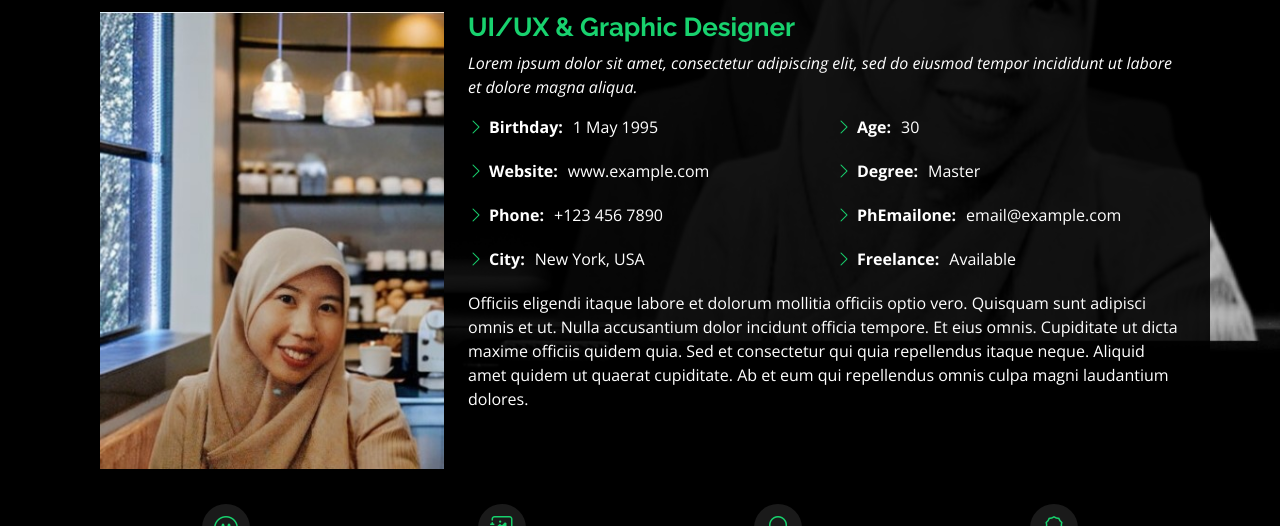
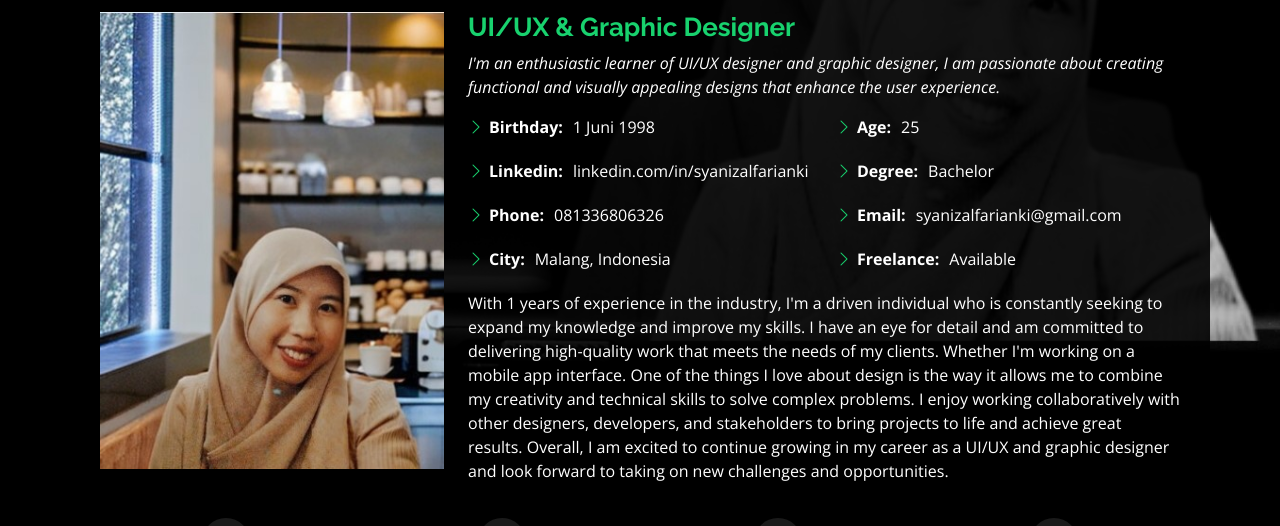
Before and after one commit to syaniz/syaniz.github.io, a plain HTML site: page index.html in a window 1280 px wide. Both pictures are taken after a click on the link "About". Shown: the part 201-727 px from the top of the page. Drawn offline with nearby package versions, Linux system fonts and the light colour scheme.

Commit message:
add about

```diff
--- a/index.html
+++ b/index.html
@@ -80,30 +80,34 @@
         <div class="col-lg-8 pt-4 pt-lg-0 content" data-aos="fade-left">
           <h3>UI/UX &amp; Graphic Designer</h3>
           <p class="fst-italic">
-            Lorem ipsum dolor sit amet, consectetur adipiscing elit, sed do eiusmod tempor incididunt ut labore et dolore
-            magna aliqua.
+            I'm an enthusiastic learner of UI/UX designer and graphic designer, I am passionate about creating functional and visually appealing designs that enhance the user experience.
           </p>
           <div class="row">
             <div class="col-lg-6">
               <ul>
-                <li><i class="bi bi-chevron-right"></i> <strong>Birthday:</strong> <span>1 May 1995</span></li>
-                <li><i class="bi bi-chevron-right"></i> <strong>Website:</strong> <span>www.example.com</span></li>
-                <li><i class="bi bi-chevron-right"></i> <strong>Phone:</strong> <span>+123 456 7890</span></li>
-                <li><i class="bi bi-chevron-right"></i> <strong>City:</strong> <span>New York, USA</span></li>
+                <li><i class="bi bi-chevron-right"></i> <strong>Birthday:</strong> <span>1 Juni 1998</span></li>
+                <li><i class="bi bi-chevron-right"></i> <strong>Linkedin:</strong> <span>linkedin.com/in/syanizalfarianki</span></li>
+                <li><i class="bi bi-chevron-right"></i> <strong>Phone:</strong> <span>081336806326</span></li>
+                <li><i class="bi bi-chevron-right"></i> <strong>City:</strong> <span>Malang, Indonesia</span></li>
               </ul>
             </div>
             <div class="col-lg-6">
               <ul>
-                <li><i class="bi bi-chevron-right"></i> <strong>Age:</strong> <span>30</span></li>
-                <li><i class="bi bi-chevron-right"></i> <strong>Degree:</strong> <span>Master</span></li>
-                <li><i class="bi bi-chevron-right"></i> <strong>PhEmailone:</strong> <span>email@example.com</span></li>
+                <li><i class="bi bi-chevron-right"></i> <strong>Age:</strong> <span>25</span></li>
+                <li><i class="bi bi-chevron-right"></i> <strong>Degree:</strong> <span>Bachelor</span></li>
+                <li><i class="bi bi-chevron-right"></i> <strong>Email:</strong> <span>syanizalfarianki@gmail.com</span></li>
                 <li><i class="bi bi-chevron-right"></i> <strong>Freelance:</strong> <span>Available</span></li>
               </ul>
             </div>
           </div>
           <p>
-            Officiis eligendi itaque labore et dolorum mollitia officiis optio vero. Quisquam sunt adipisci omnis et ut. Nulla accusantium dolor incidunt officia tempore. Et eius omnis.
-            Cupiditate ut dicta maxime officiis quidem quia. Sed et consectetur qui quia repellendus itaque neque. Aliquid amet quidem ut quaerat cupiditate. Ab et eum qui repellendus omnis culpa magni laudantium dolores.
+            With 1 years of experience in the industry, I'm a driven individual who is constantly seeking to expand my knowledge and improve my skills.
+
+I have an eye for detail and am committed to delivering high-quality work that meets the needs of my clients. Whether I'm working on a mobile app interface.
+
+One of the things I love about design is the way it allows me to combine my creativity and technical skills to solve complex problems. I enjoy working collaboratively with other designers, developers, and stakeholders to bring projects to life and achieve great results.
+
+Overall, I am excited to continue growing in my career as a UI/UX and graphic designer and look forward to taking on new challenges and opportunities.
           </p>
         </div>
       </div>
```
